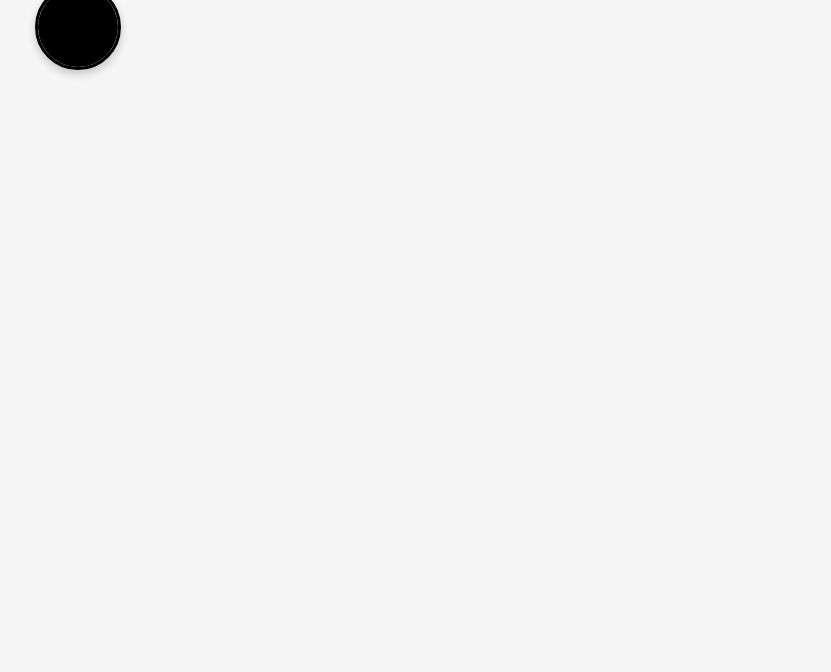
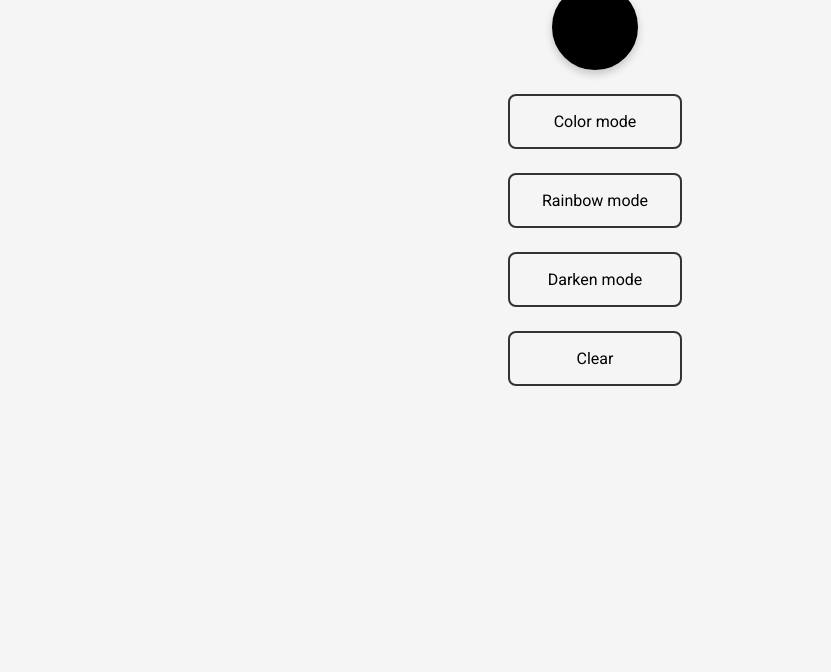
Before and after one commit to gabrielg2020/etch-a-sketch, a plain HTML site: page index.html in a window 1280 px wide. Shown: the part 128-800 px from the top of the page, without its empty margins (45-876 px from the left). Drawn offline with Linux system fonts and the light colour scheme.

Commit message:
Added buttons Correct styling and selection pattern

```diff
--- a/index.html
+++ b/index.html
@@ -14,6 +14,10 @@
             <div class="color-wrapper">
                 <input type="color" id="color-picker">
             </div>
+            <button class="color-mode-btn">Color mode</button>
+            <button class="rainbow-mode-btn">Rainbow mode</button>
+            <button class="darken-mode-btn">Darken mode</button>
+            <button class="clear-btn">Clear</button>
         </div>
     </div>
 </body>
--- a/script.js
+++ b/script.js
@@ -3,5 +3,19 @@ const colorPicker = document.querySelector('#color-picker');
 
 colorPicker.addEventListener('input', () => {
     colorWrapper.style.cssText = `border-color: ${colorPicker.value}; background-color: ${colorPicker.value};`;
+});
 
+const buttons = document.querySelectorAll('button');
+buttons.forEach(button => {
+    button.addEventListener('click', () => {
+        if (button.textContent === 'Clear') {
+            return;
+        };
+
+        buttons.forEach((btn) => {
+            btn.classList.remove('selected');
+        });
+
+        button.classList.toggle('selected');
+    });
 });
--- a/style.css
+++ b/style.css
@@ -18,7 +18,15 @@ body {
 }
 
 .container {
-    margin: 0rem 5rem;
+    display: flex;
+    justify-content: center;
+}
+
+.customization-container {
+    display: flex;
+    flex-direction: column;
+    align-items: center;
+    gap: 1.5rem;
 }
 
 .color-wrapper {
@@ -26,10 +34,9 @@ body {
     height: 5rem;
     border-radius: 50%;
     border-style: solid;
-    background-color: rgb(255, 255, 255);
+    background-color: rgb(0, 0, 0);
     overflow: hidden;
     box-shadow: 0 4px 8px 0 rgba(0, 0, 0, 0.2);
-
 }
 
 #color-picker {
@@ -39,3 +46,26 @@ body {
     background-color: transparent;
     transform: scale(2);
 }
+
+button:hover {
+    background-color: rgb(51, 51, 51);
+    color: whitesmoke;
+    transform: scale(1.05);
+}
+
+button {
+    cursor: pointer;
+    background-color: whitesmoke;
+    border-style: solid;
+    border-color: rgb(51, 51, 51);
+    border-radius: 8px;
+    width: 100%;
+    padding: 1rem 2rem;
+    font-size: 1rem;
+    transition: transform 0.2s ease-in;
+}
+
+.selected {
+    background-color: rgb(51, 51, 51);
+    color: whitesmoke;
+}
```
